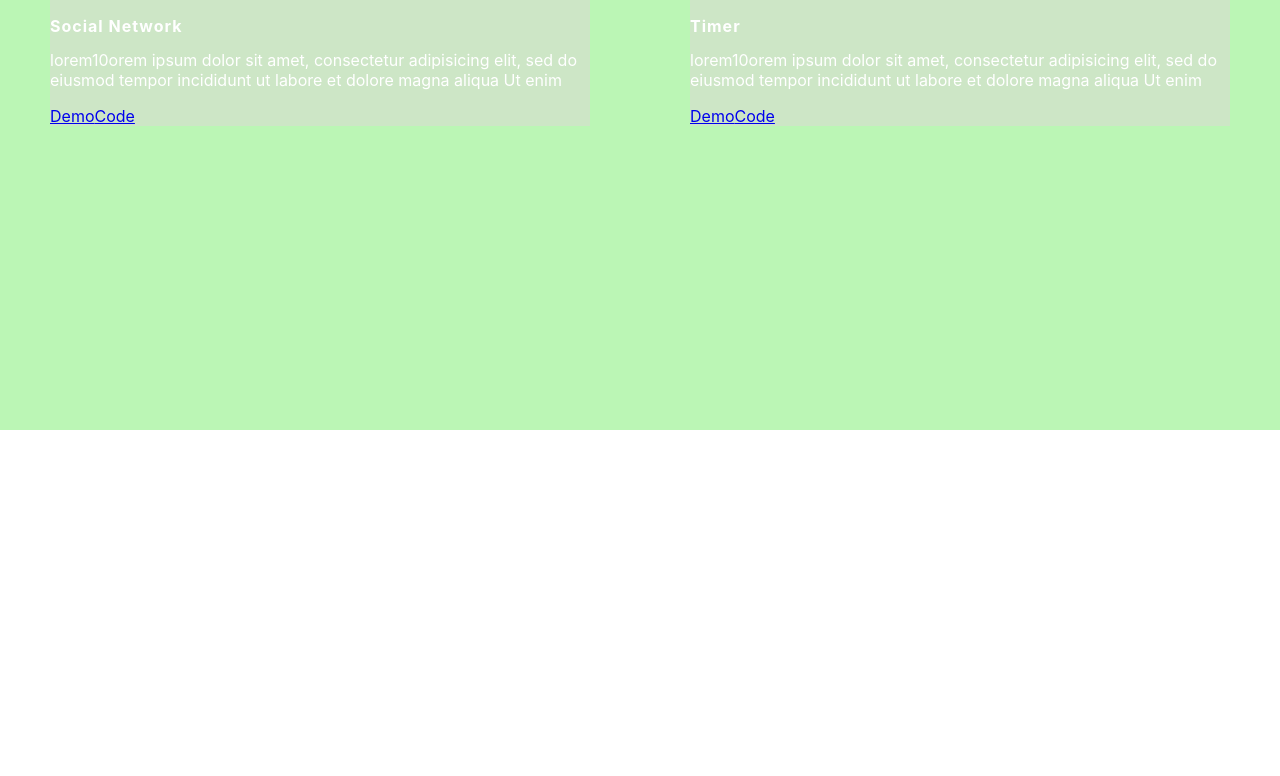
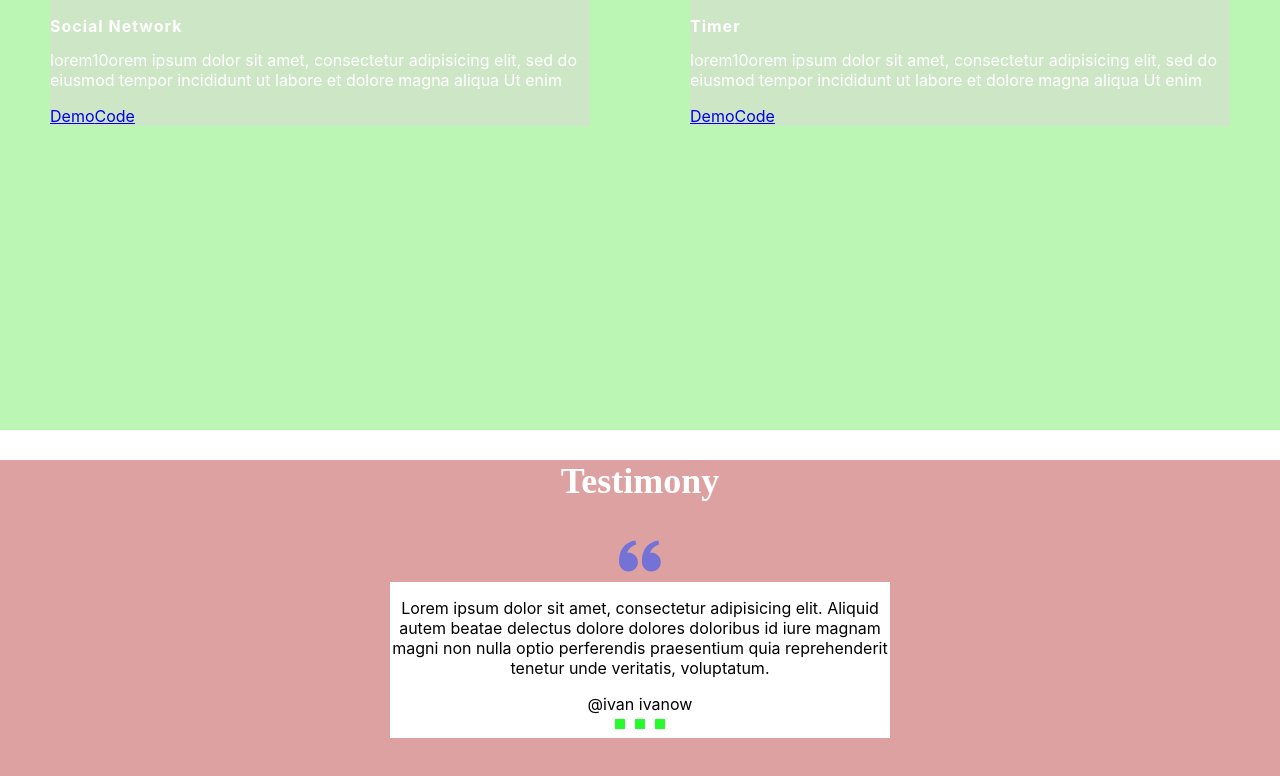
Before and after one commit to pdxserg/portfolio-start-project-main, a React app: page / in a window 1280 px wide. Shown: the part 2084-2860 px from the top of the page. Before the commit the page ends 2514 px from the top, so only its background shows below. Built offline with nearby package versions, Linux system fonts and the light colour scheme.

Commit message:
creatTestimony

```diff
--- a/src/App.tsx
+++ b/src/App.tsx
@@ -4,6 +4,7 @@ import {Headr} from "./layout/headr/Headr";
 import {Main} from "./layout/sections/main/Main";
 import {Skills} from "./layout/sections/skills/Skills";
 import {Works} from "./layout/works/Works";
+import {Testimony} from "./layout/testimony/Testimony";
 
 
 function App() {
@@ -14,6 +15,7 @@ function App() {
             <Main />
             <Skills />
             <Works />
+            <Testimony />
         </div>
     );
 }
--- /dev/null
+++ b/src/components/Slider.tsx
@@ -0,0 +1,53 @@
+import React from 'react';
+import styled from "styled-components";
+import {FlexWrapper} from "./FlexWrapper";
+
+export const Slider = () => {
+	return (
+		<StyledSlider>
+			<FlexWrapper>
+				<Slide>
+					<StyledText>Lorem ipsum dolor sit amet, consectetur adipisicing elit.
+						Aliquid autem beatae delectus dolore dolores doloribus id iure magnam
+						magni non nulla optio perferendis praesentium quia reprehenderit tenetur
+						unde veritatis, voluptatum.
+					</StyledText>
+					<Name>@ivan ivanow</Name>
+				</Slide>
+			</FlexWrapper>
+			<Pagination>
+				<span> </span>
+				<span> </span>
+				<span> </span>
+			</Pagination>
+
+		</StyledSlider>
+	);
+};
+
+const StyledSlider = styled.div`
+background-color: #fff;
+    max-width: 500px;
+    display: flex;
+	flex-direction: column;
+	align-items: center;
+
+`
+const Slide = styled.div`
+
+	text-align: center;
+`
+const StyledText = styled.p`
+
+`
+const Name =styled.span``
+
+const Pagination = styled.div`
+    span {
+	    display: inline-block;
+	    width: 10px;
+	    height: 10px;
+        margin: 5px;
+        background-color: #26fc2a;
+
+`
--- /dev/null
+++ b/src/layout/testimony/Testimony.tsx
@@ -0,0 +1,24 @@
+import React from 'react';
+import styled from "styled-components";
+import {SectionTitle} from "../../components/SectionTitle";
+import {Icon} from "../../components/icon/Icon";
+import {Slider} from "../../components/Slider";
+import {FlexWrapper} from "../../components/FlexWrapper";
+
+export const Testimony = () => {
+	return (
+		<StyledTestimony>
+			<SectionTitle>Testimony</SectionTitle>
+			<FlexWrapper   direction={"column"}   align={"center"} >
+			<Icon iconId={'quote'}/>
+			<Slider/>
+			</FlexWrapper>
+		</StyledTestimony>
+	);
+};
+
+const StyledTestimony = styled.section`
+    background-color: #dea1a1;
+    min-height: 50vh;
+
+`
```
